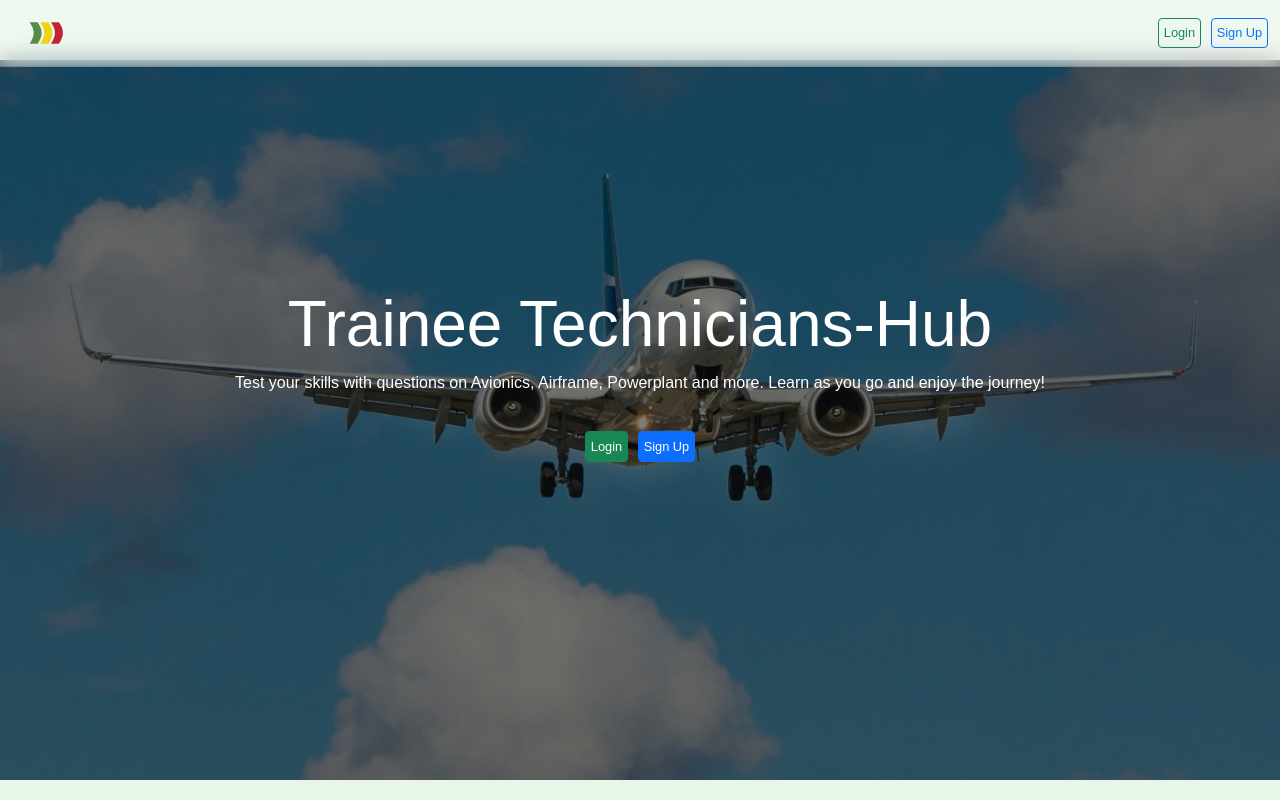
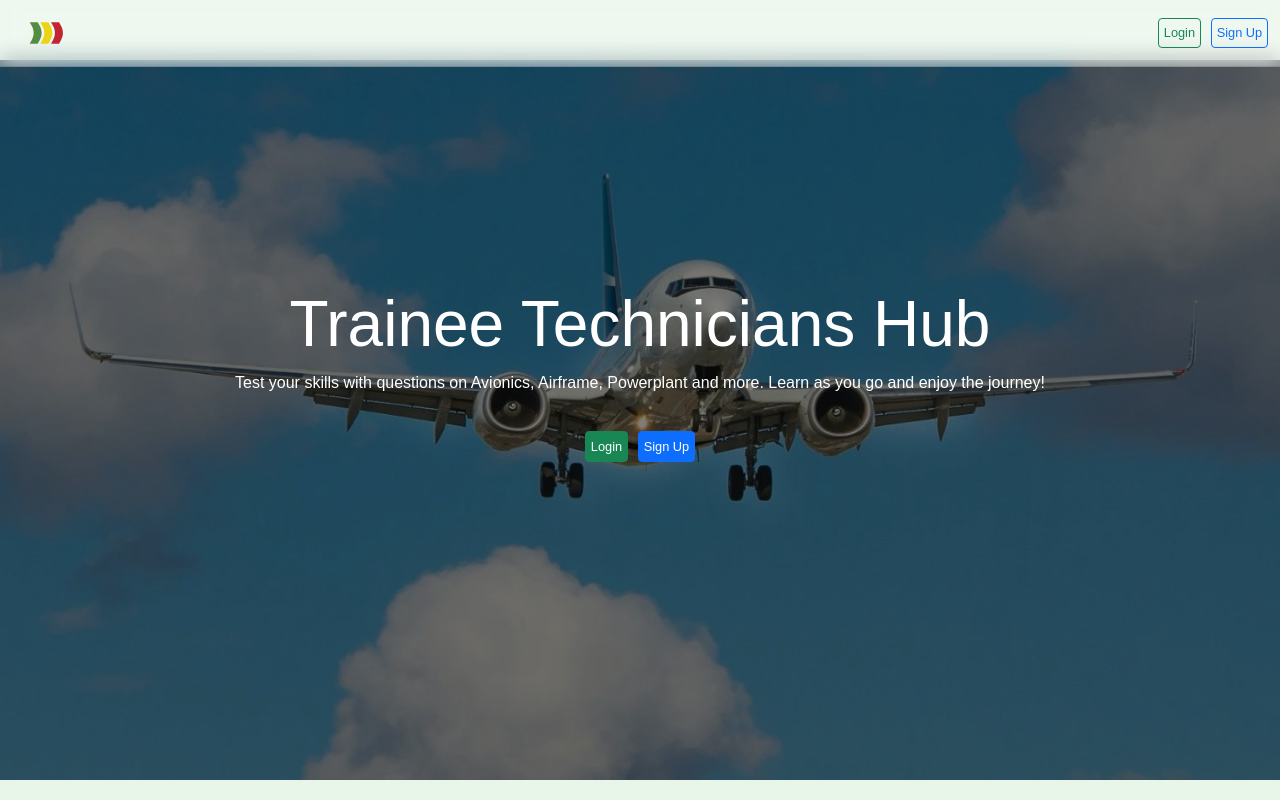
Before and after one commit to Mesfin67/aviation-quiz, a React (Vite) app in the folder client/: page / in a window 1280 px wide. Shown: the top 800 px of the page. Built offline with nearby package versions, Linux system fonts and the light colour scheme.

Commit message:
Update quiz app

```diff
--- a/client/src/pages/Home.jsx
+++ b/client/src/pages/Home.jsx
@@ -109,7 +109,7 @@ const Home = ({ setShowLogin, setShowSignup }) => {
             <div style={outerStyle}>
               <div style={overlayStyle}></div>
               <div style={contentCenterStyle}>
-              <h1 className='display-3 mx-3' >Trainee Technicians-Hub</h1>
+              <h1 className='display-3 mx-3' >Trainee Technicians Hub</h1>
 <p className='mx-5'>
   Test your skills with questions on Avionics, Airframe, Powerplant and more. Learn as you go and enjoy the journey!
 </p>
```
